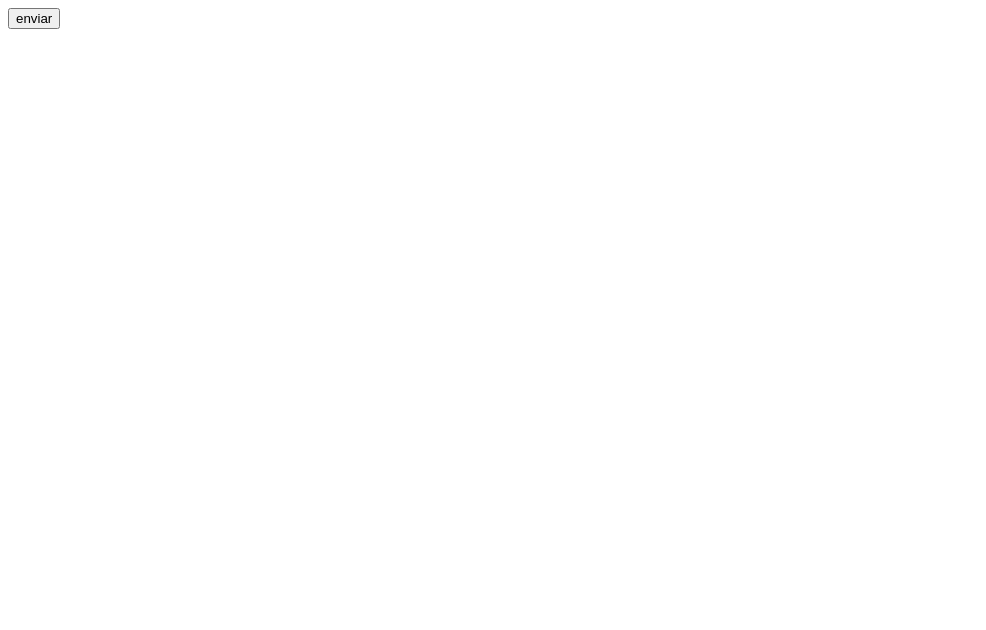
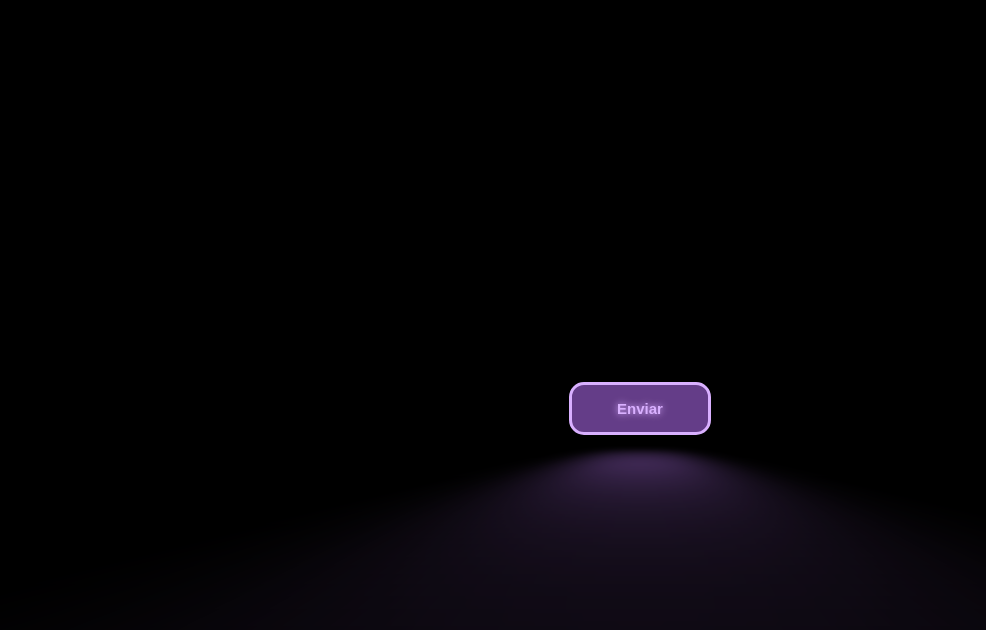
Before and after one commit to Yagolimadasilva/botao-bonito, a plain HTML site: page index.html in a window 1280 px wide. Shown: the whole page, without its empty margins (0-986 px from the left). Drawn offline with Linux system fonts and the light colour scheme.

Commit message:
Add files via upload

```diff
--- a/index.html
+++ b/index.html
@@ -1,12 +1,12 @@
 <!DOCTYPE html>
-<html lang="pt br">
+<html lang="pt-br">
 <head>
     <meta charset="UTF-8">
     <meta name="viewport" content="width=device-width, initial-scale=1.0">
     <title>Button</title>
-    <link real="stylesheet" href="style.css">
-    </head>
+    <link rel="stylesheet" href="style.css">
+</head>
 <body>
-<button type=button>enviar</button>
+  <button type=button>Enviar</button>
 </body>
 </html>
--- a/style.css
+++ b/style.css
@@ -7,23 +7,23 @@ body{
 }
 
 button{
-    --glow-spread-color:rgb(217,176,255);
-    --glow-spread-color: rgba(191, 123,255,0,781);
-    --enhanced-color: rgb(231,206,255);
-    --btn-color:(rgb 100, 61, 136)
+    --glow-color: rgb(217, 176, 255);
+    --glow-spread-color: rgba(191, 123, 255, 0.781);
+    --enhanced-glow-color: rgb(231, 206, 255);
+    --btn-color: rgb(100, 61, 136);
 
     border: .25em solid var(--glow-color);
     padding: 1em 3em;
     color: var(--glow-color);
     cursor: pointer;
-    font-size: bold;
+    font-size: 15px;
+    font-weight: bold;
     background-color: var(--btn-color);
     border-radius: 1em;
-    outline:none;
+    outline: none;
     box-shadow: 0 0 1em .25 var(--glow-color),
-                0 0 4em 1em var(var--glow-spread-color),
-            inset 0 0 0.75em .25em var
-            (--glow-color);
+                0 0 4em 1em var(--glow-spread-color),
+                inset 0 0 0.75em .25em var(--glow-color);
     text-shadow: 0 0 .5em var(--glow-color);
     position: relative;
     transition: all 0.3s;
@@ -38,16 +38,13 @@ button::after{
     width: 100%;
     background-color: var(--glow-spread-color);
     filter: blur(2em);
-    opacity: 7;
-    transform: perspective(1.5em) rotateX
-    (35deg) scale(1, .6);
+    opacity: .7;
+    transform: perspective(1.5em) rotateX(35deg) scale(1, .6);
 }
 button:hover{
     color: var(--btn-color);
     background-color: var(--glow-color);
-    box-shadow: 0 0 1em .25em var(--glow-color),
-                0 0 4em 2em var
-                (--glow-spread-color),
-                inset 0 0 .5em .25em var()
-
+    box-shadow: 0 0 1em .25 var(--glow-color),
+                0 0 4em 2em var(--glow-spread-color)
+                inset 0 0 .5em .25em var(--glow-color)
 }
```
